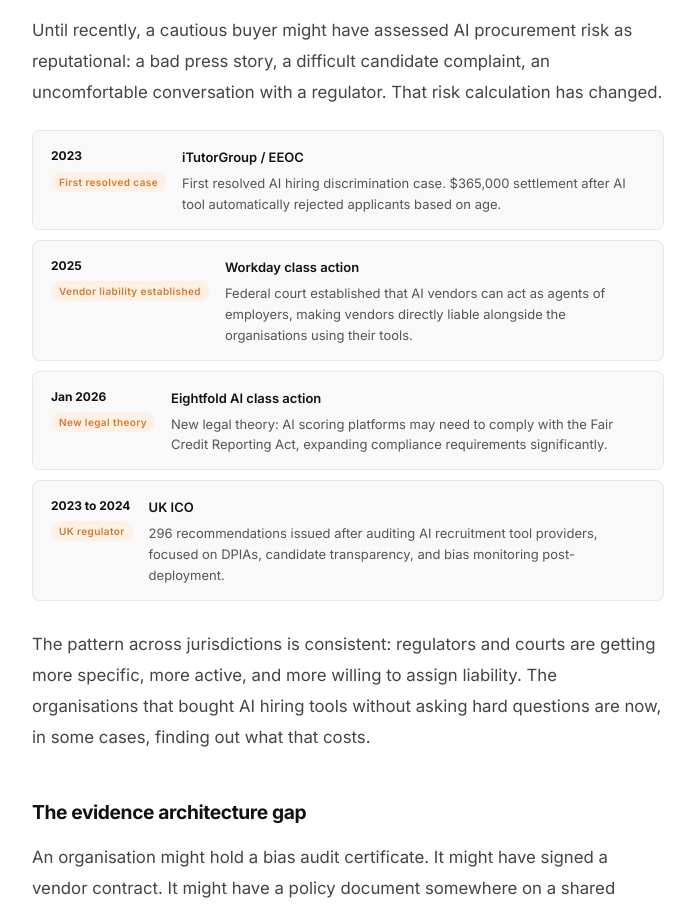
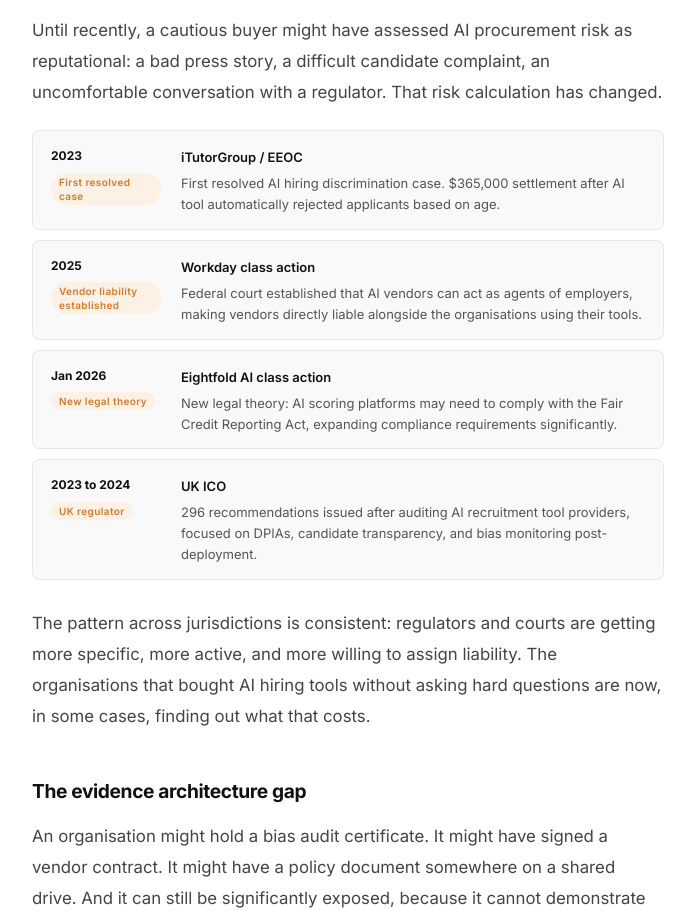
Before and after one commit to MYAISAM/aievolvingyou, a React (Vite) app: page /resources/ai-procurement-mistakes in a window 1280 px wide. Shown: the part 3149-4059 px from the top of the page, without its empty margins (292-987 px from the left). Built offline with nearby package versions, Linux system fonts and the light colour scheme.

Commit message:
Fix timeline column alignment

```diff
--- a/src/articles/ArticleProcurementMistakes.jsx
+++ b/src/articles/ArticleProcurementMistakes.jsx
@@ -126,6 +126,7 @@ function LegalCases() {
       tag: "UK regulator",
     },
   ];
+
   return (
     <div style={{ display: "flex", flexDirection: "column", gap: 10, margin: "16px 0 28px" }}>
       {cases.map((c, i) => (
@@ -135,22 +136,25 @@ function LegalCases() {
           borderRadius: 8,
           padding: "14px 18px",
           display: "flex",
-          gap: 16,
+          gap: 20,
           alignItems: "flex-start",
         }}>
-          <div style={{ flexShrink: 0, minWidth: 72 }}>
-            <p style={{ fontSize: 12, fontWeight: 700, color: ink, margin: 0 }}>{c.year}</p>
+          {/* Fixed-width left column — date + tag badge always same width */}
+          <div style={{ flexShrink: 0, width: 110 }}>
+            <p style={{ fontSize: 12, fontWeight: 700, color: ink, margin: 0, whiteSpace: "nowrap" }}>{c.year}</p>
             <span style={{
               display: "inline-block",
               fontSize: 10, fontWeight: 600,
               color: orange, background: "#fdf0e4",
               borderRadius: 20, padding: "2px 8px",
-              marginTop: 4, letterSpacing: "0.04em",
+              marginTop: 5, letterSpacing: "0.04em",
+              lineHeight: 1.4,
             }}>
               {c.tag}
             </span>
           </div>
-          <div>
+          {/* Content column — always starts at same horizontal point */}
+          <div style={{ flex: 1, minWidth: 0 }}>
             <p style={{ fontSize: 13, fontWeight: 600, color: ink, margin: "0 0 4px" }}>{c.who}</p>
             <p style={{ fontSize: 13, color: inkMid, margin: 0, lineHeight: 1.6 }}>{c.what}</p>
           </div>
```
